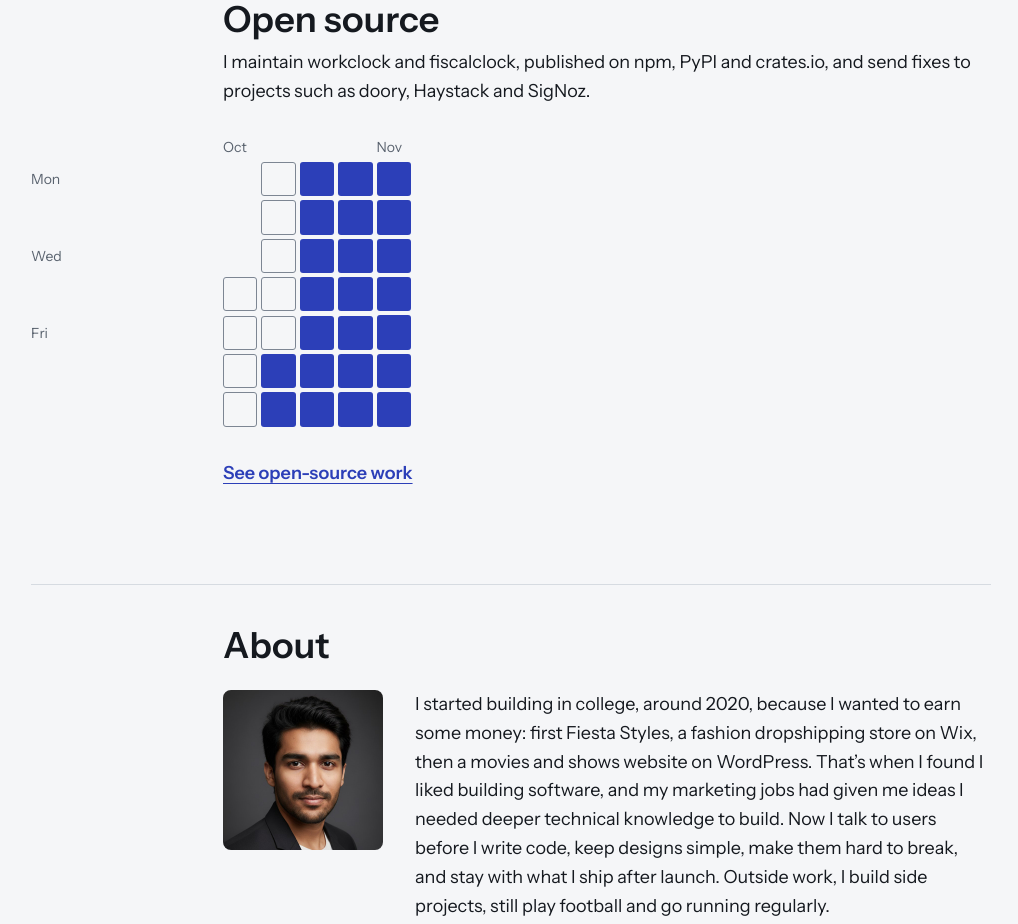
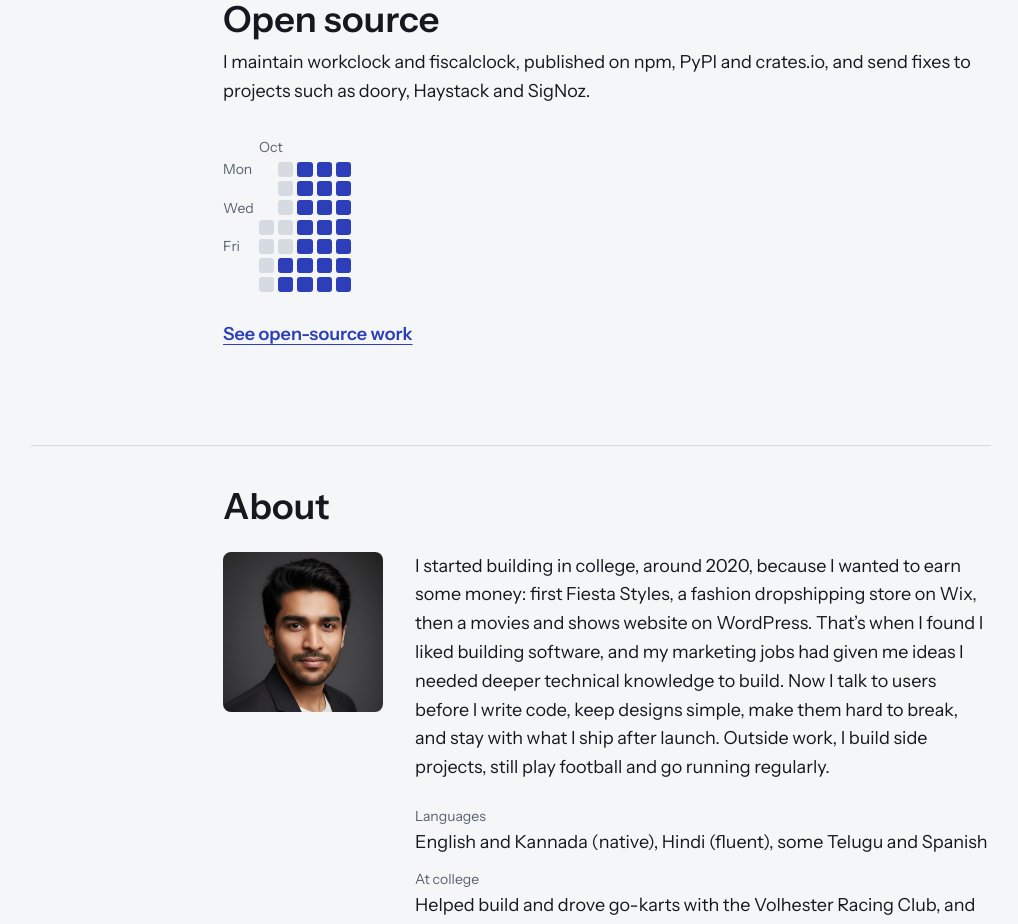
Before and after one commit to Karthik-beta/personal-website, a Next.js app: page / in a window 1280 px wide. Shown: the part 4140-5064 px from the top of the page, without its empty margins (129-1147 px from the left). Built offline with nearby package versions, Linux system fonts and the light colour scheme; no server answers.

Commit message:
fix: compact activity grid with labels beside it and one label per month

```diff
--- a/src/app/open-source/page.tsx
+++ b/src/app/open-source/page.tsx
@@ -97,14 +97,15 @@ export default async function OpenSourcePage() {
               Activity
             </h2>
           </MarginGrid>
-          <div className="grid gap-4">
-            <div className="-ml-1">
-              <Timesheet weeks={timesheetWeeks(data)} today={data.today} />
+          <MarginGrid>
+            <div className="grid gap-4">
+              {/* -ml-1 takes back the grid's 4 px edge spacing, so the labels line up. */}
+              <div className="-ml-1">
+                <Timesheet weeks={timesheetWeeks(data)} today={data.today} />
+              </div>
+              <p className="max-w-[65ch]">{activitySummary(data)}</p>
             </div>
-            <MarginGrid>
-              <p className="max-w-[65ch]">{activitySummary(data)}</p>
-            </MarginGrid>
-          </div>
+          </MarginGrid>
         </section>
 
         <MarginGrid className="border-t border-rule pt-6">
--- a/src/components/home/open-source.tsx
+++ b/src/components/home/open-source.tsx
@@ -30,9 +30,12 @@ export async function OpenSource() {
             </p>
           </div>
         </MarginGrid>
-        <div className="-ml-1">
-          <Timesheet weeks={timesheetWeeks(data)} today={data.today} />
-        </div>
+        <MarginGrid>
+          {/* -ml-1 takes back the grid's 4 px edge spacing, so the labels line up. */}
+          <div className="-ml-1">
+            <Timesheet weeks={timesheetWeeks(data)} today={data.today} />
+          </div>
+        </MarginGrid>
         <MarginGrid>
           <TextLink href="/open-source" kind="action">
             See open-source work
--- a/src/components/open-source/timesheet.tsx
+++ b/src/components/open-source/timesheet.tsx
@@ -2,61 +2,55 @@ import { cn } from "@/lib/cn";
 import { formatDay, type Week } from "@/lib/open-source";
 
 const weekdays = ["Monday", "Tuesday", "Wednesday", "Thursday", "Friday", "Saturday", "Sunday"];
-// Every other weekday is labelled, so the labels never crowd the smallest squares.
+// Every other weekday is labelled, so the labels never crowd the squares.
 const labelled = new Set([0, 2, 4]);
 
 const label = { active: "active", missed: "no activity", today: "today, nothing yet", none: "" };
 
 const monthFormat = new Intl.DateTimeFormat("en-GB", { month: "short", timeZone: "UTC" });
 
-/** "Oct" over the week a month starts in (and the first week); January also gets its year. */
-function monthLabel(week: Week, first: boolean) {
-  const start = week.cells.find((cell) => cell.date.endsWith("-01")) ?? (first && week.cells[0]);
-  if (!start) return null;
-  const date = new Date(`${start.date}T00:00:00Z`);
-  const month = monthFormat.format(date);
-  return date.getUTCMonth() === 0 ? `${month} ${date.getUTCFullYear()}` : month;
+/**
+ * One label per month: over the first column (the month of its first day on record), then over
+ * each week that starts in a month not yet labelled. January also gets its year.
+ */
+function monthLabels(weeks: Week[]) {
+  let last = "";
+  return weeks.map((week, i) => {
+    const first = week.cells.find((cell) => cell.kind !== "none") ?? week.cells[0];
+    const date = i === 0 ? first.date : week.start;
+    if (date.slice(0, 7) === last) return null;
+    last = date.slice(0, 7);
+    const d = new Date(`${date}T00:00:00Z`);
+    const month = monthFormat.format(d);
+    return d.getUTCMonth() === 0 ? `${month} ${d.getUTCFullYear()}` : month;
+  });
 }
 
 /**
- * Days with activity as a weekly timesheet laid on its side (docs/design/13-open-source.md):
- * one column per week, oldest on the left, weekdays down the time margin. One shade only:
- * shipped or not. Squares grow to 36 px while there are few weeks and shrink to 14 px as the
- * record grows; past that the grid scrolls inside its own box, opening at the newest week.
- * `margin` lines the weekday labels up with the page's 10rem time margin from md up.
+ * Days with activity as a compact weekly timesheet laid on its side
+ * (docs/design/13-open-source.md): one column per week, oldest on the left, weekday labels
+ * beside the first column. One shade only: shipped or not. Squares are 16 px at most and shrink
+ * to 10 px as the record grows; past that the grid scrolls inside its own box, opening at the
+ * newest week.
  */
-export function Timesheet({
-  weeks,
-  today,
-  margin = true,
-}: {
-  weeks: Week[];
-  today: string;
-  margin?: boolean;
-}) {
-  // Per week column: the square plus the 4 px border spacing (sizes in rem).
-  const width = (square: number) => `calc(${weeks.length} * ${square + 0.25}rem)`;
+export function Timesheet({ weeks, today }: { weeks: Week[]; today: string }) {
+  // Per week column: the square plus the 4 px border spacing (rem); then the label column.
+  const months = monthLabels(weeks);
+  const width = (square: number) => `calc(${weeks.length} * ${square + 0.25}rem + 2.25rem)`;
 
   return (
     // A right-to-left scroll box opens scrolled to its right end, so a grid wider than the
     // screen starts at the newest week. The table inside is left-to-right as usual, and
     // mr-auto keeps a narrow grid on the left.
-    <div dir="rtl" className="overflow-x-auto pb-1">
+    <div dir="rtl" className="overflow-x-auto">
       <table
         dir="ltr"
-        className={cn(
-          "mr-auto w-full table-fixed border-separate border-spacing-1 [--days:2.5rem]",
-          // 10rem margin + 2rem gap, less the 4 px spacing on each side of this column.
-          margin && "md:[--days:11.75rem]",
-        )}
-        style={{
-          maxWidth: `calc(${width(2.25)} + var(--days))`,
-          minWidth: `calc(${width(0.875)} + var(--days))`,
-        }}
+        className="mr-auto w-full table-fixed border-separate border-spacing-1"
+        style={{ maxWidth: width(1), minWidth: width(0.625) }}
       >
         <caption className="sr-only">Days with activity, by week</caption>
         <colgroup>
-          <col className="w-(--days)" />
+          <col className="w-8" />
         </colgroup>
         <thead>
           <tr>
@@ -67,7 +61,7 @@ export function Timesheet({
                 scope="col"
                 className="h-5 overflow-visible p-0 text-left align-bottom text-xs leading-none font-normal whitespace-nowrap text-muted"
               >
-                <span aria-hidden>{monthLabel(week, i === 0)}</span>
+                <span aria-hidden>{months[i]}</span>
                 <span className="sr-only">Week of {formatDay(week.start, today)}</span>
               </th>
             ))}
@@ -79,7 +73,7 @@ export function Timesheet({
               <th
                 scope="row"
                 // Pinned, so the weekdays stay in view while a long grid is scrolled.
-                className="sticky left-0 z-10 bg-paper p-0 pr-2 text-left text-xs leading-none font-normal text-muted"
+                className="sticky left-0 z-10 bg-paper p-0 text-left text-xs leading-none font-normal text-muted"
               >
                 {labelled.has(row) && <span aria-hidden>{day.slice(0, 3)}</span>}
                 <span className="sr-only">{day}</span>
@@ -92,7 +86,8 @@ export function Timesheet({
                       className={cn(
                         "block aspect-square w-full rounded-mark",
                         cell.kind === "active" && "bg-accent",
-                        cell.kind === "missed" && "border border-rule-strong",
+                        // Quiet on purpose: the shipped days carry the information.
+                        cell.kind === "missed" && "bg-rule",
                         cell.kind === "today" && "border border-dashed border-rule-strong",
                       )}
                     >
```
